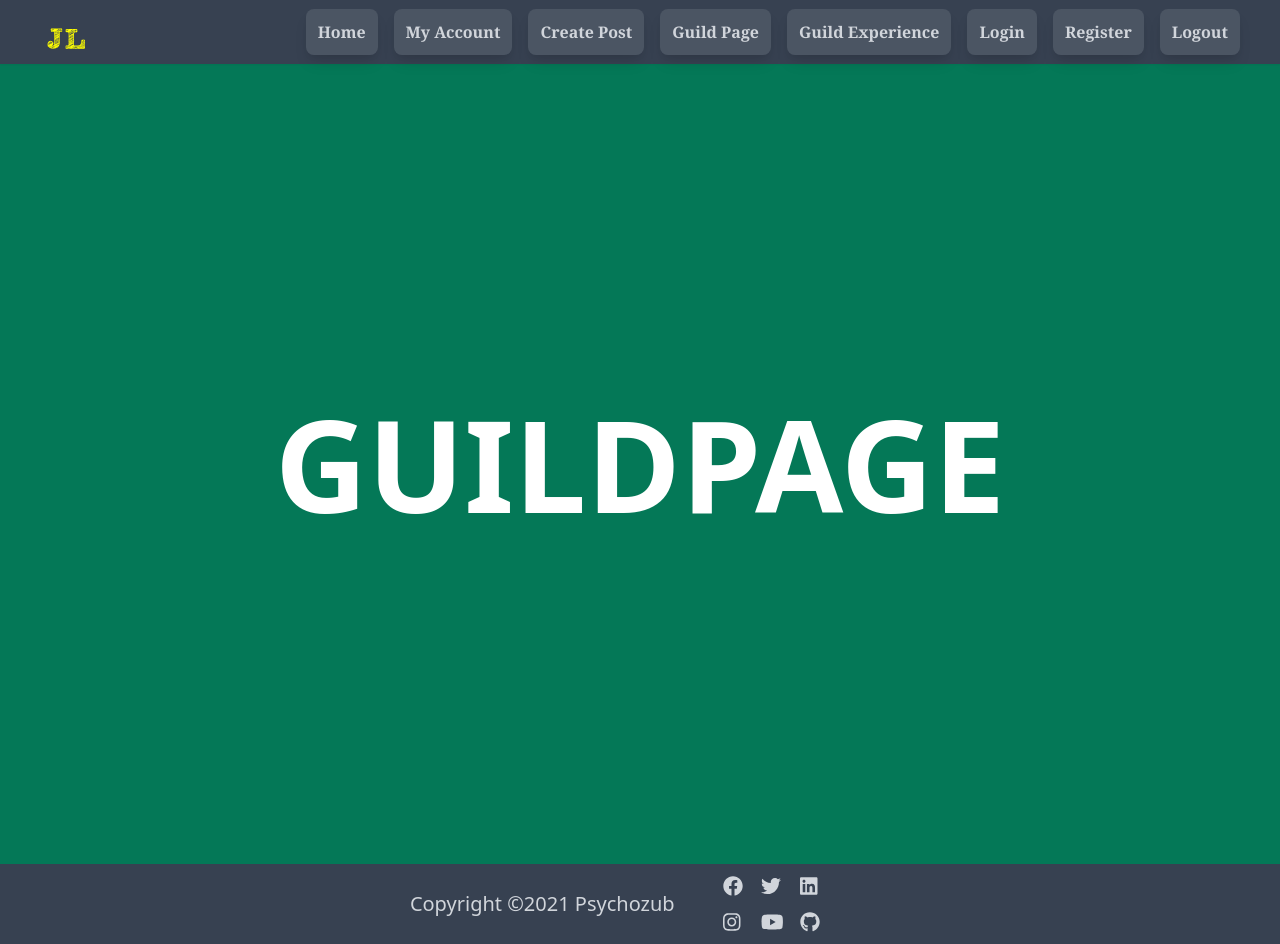
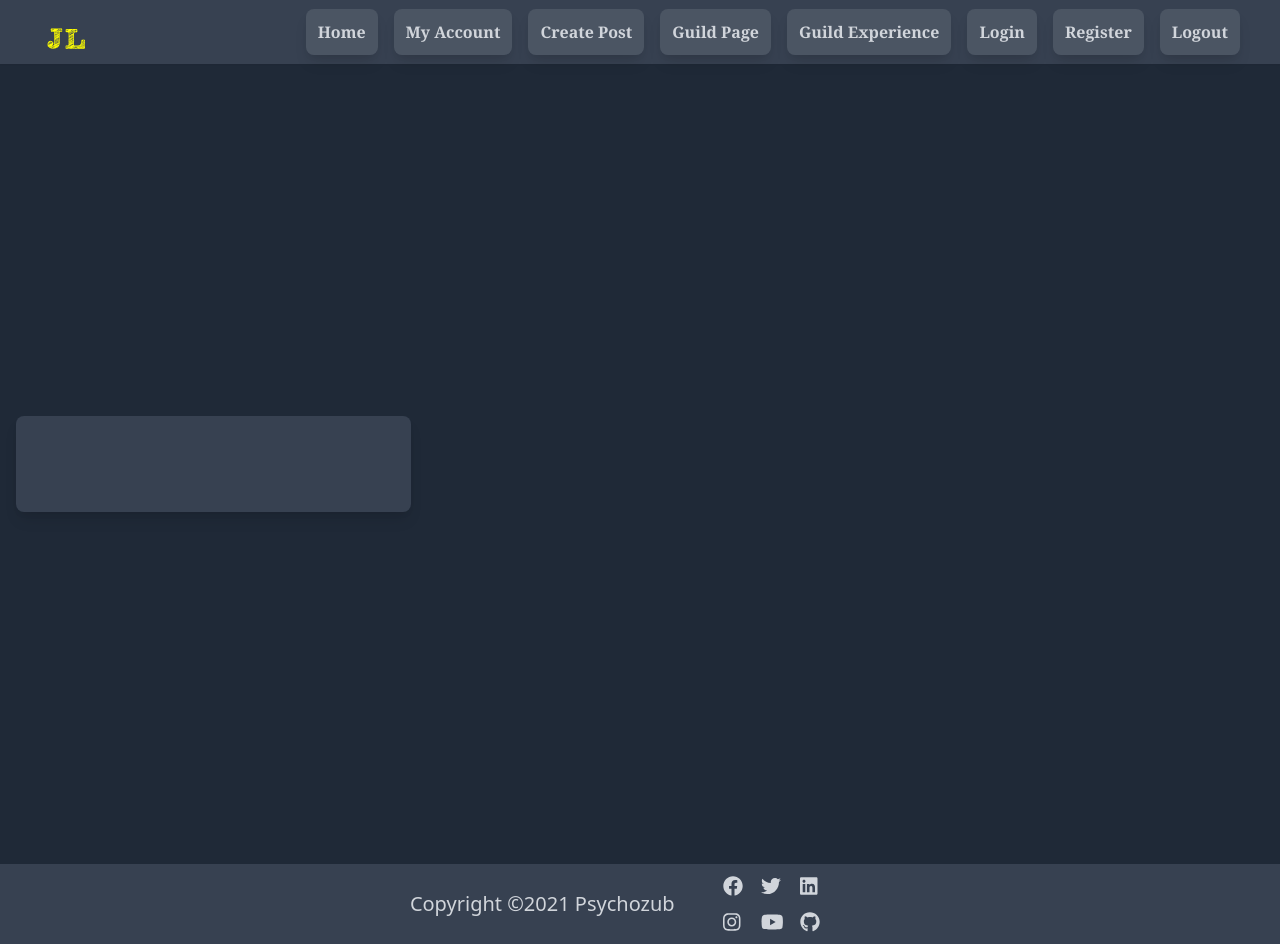
Before and after one commit to Bozhidar-Vangelov/the-justice-league, a React (Create React App) app: page /guild-page in a window 1280 px wide. Built offline with nearby package versions, Linux system fonts and the light colour scheme; the HTML template or start-up script is replaced by a standard one.

Commit message:
Create box for guild page posts

```diff
--- a/src/App.js
+++ b/src/App.js
@@ -5,7 +5,7 @@ import Navbar from './components/Navbar/Navbar.js';
 import Home from './components/Home.js';
 import MyAccount from './components/MyAccount.js';
 import CreatePost from './components/CreatePost/CreatePost.js';
-import GuildPage from './components/GuildPage.js';
+import GuildPage from './components/GuildPage/GuildPage.js';
 import GuildExperience from './components/GuildExperience.js';
 import Login from './components/Login/Login.js';
 import Register from './components/Register/Register.js';
--- a/src/components/GuildPage.js
+++ /dev/null
@@ -1,11 +0,0 @@
-import React from 'react';
-
-function GuildPage() {
-  return (
-    <div className='h-screen flex justify-center items-center bg-green-700'>
-      <h1 className='text-9xl uppercase font-black text-white'>GuildPage</h1>
-    </div>
-  );
-}
-
-export default GuildPage;
--- /dev/null
+++ b/src/components/GuildPage/GuildPage.js
@@ -0,0 +1,15 @@
+import guildPageStyles from './guildPageStyles.js';
+
+function GuildPage() {
+  return (
+    <div className={guildPageStyles.main}>
+      <section className='container mx-auto flex flex-wrap'>
+        <article className={guildPageStyles.boxContainer}>
+          <div className={guildPageStyles.box}></div>
+        </article>
+      </section>
+    </div>
+  );
+}
+
+export default GuildPage;
--- /dev/null
+++ b/src/components/GuildPage/guildPageStyles.js
@@ -0,0 +1,7 @@
+const guildPageStyles = {
+  main: ['grid', 'min-h-screen', 'place-items-center'].join(' '),
+  boxContainer: ['lg:w-1/3', 'md:w-1/2', 'w-full', 'p-4'].join(' '),
+  box: ['p-12', 'bg-gray-700', 'rounded-lg', 'shadow-lg'].join(' '),
+};
+
+export default guildPageStyles;
```
